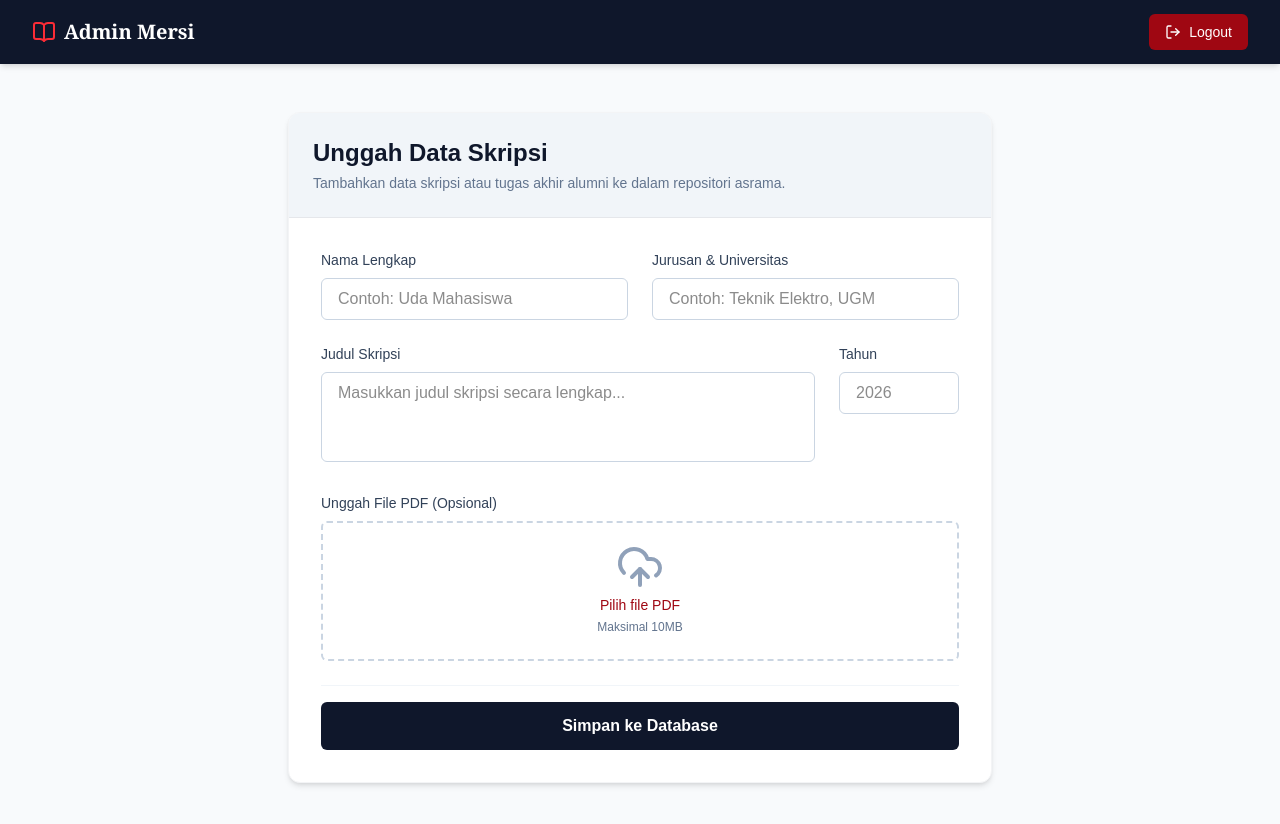
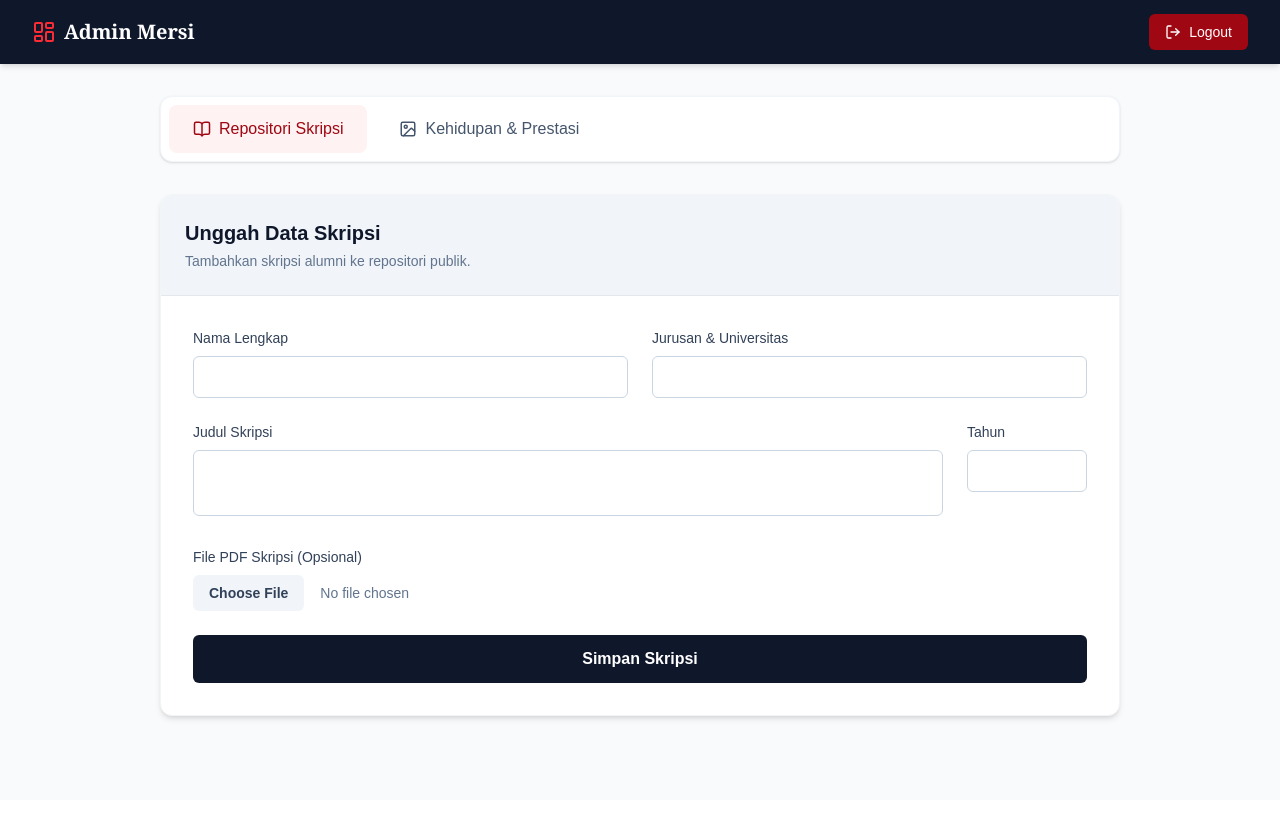
Before and after one commit to sekremersi-tech/asrama-mersi, a Next.js app: page /admin/dashboard in a window 1280 px wide. Shown: the top 824 px of the page. After the commit the page ends 800 px from the top, so only its background shows below. Built offline with nearby package versions, Linux system fonts and the light colour scheme.

Commit message:
Update page.js

```diff
--- a/src/app/admin/dashboard/page.js
+++ b/src/app/admin/dashboard/page.js
@@ -1,84 +1,133 @@
 "use client";
 
-import { useState } from "react";
+import { useState, useEffect } from "react";
 import { useRouter } from "next/navigation";
-import { db } from "@/lib/firebase";
-import { collection, addDoc, serverTimestamp } from "firebase/firestore";
-import { LogOut, BookOpen, UploadCloud, Loader2, CheckCircle, AlertCircle } from "lucide-react";
+import { db, auth } from "@/lib/firebase";
+import { collection, addDoc, getDocs, deleteDoc, doc, serverTimestamp, query, orderBy } from "firebase/firestore";
+import { signOut } from "firebase/auth";
+import { LogOut, BookOpen, UploadCloud, Loader2, CheckCircle, AlertCircle, Image as ImageIcon, Trash2, LayoutDashboard } from "lucide-react";
 
 export default function AdminDashboard() {
   const router = useRouter();
+  const [activeTab, setActiveTab] = useState("skripsi"); // 'skripsi' atau 'kehidupan'
+  const [loading, setLoading] = useState(false);
+  const [status, setStatus] = useState({ type: "", message: "" });
 
-  // State untuk form
+  // State untuk Form Skripsi
   const [nama, setNama] = useState("");
   const [jurusan, setJurusan] = useState("");
   const [judul, setJudul] = useState("");
   const [tahun, setTahun] = useState("");
   const [filePDF, setFilePDF] = useState(null);
 
-  // State untuk indikator proses
-  const [loading, setLoading] = useState(false);
-  const [status, setStatus] = useState({ type: "", message: "" });
+  // State untuk Form Kehidupan & Prestasi
+  const [judulKonten, setJudulKonten] = useState("");
+  const [kategori, setKategori] = useState("PRESTASI");
+  const [deskripsi, setDeskripsi] = useState("");
+  const [fileGambar, setFileGambar] = useState(null);
 
-  const handleLogout = () => {
-    // Arahkan kembali ke halaman login
+  // State untuk Data Tabel
+  const [dataKehidupan, setDataKehidupan] = useState([]);
+
+  useEffect(() => {
+    if (activeTab === "kehidupan") {
+      fetchDataKehidupan();
+    }
+  }, [activeTab]);
+
+  const fetchDataKehidupan = async () => {
+    try {
+      const q = query(collection(db, "kehidupan"), orderBy("createdAt", "desc"));
+      const snapshot = await getDocs(q);
+      const data = snapshot.docs.map(doc => ({ id: doc.id, ...doc.data() }));
+      setDataKehidupan(data);
+    } catch (error) {
+      console.error("Gagal mengambil data:", error);
+    }
+  };
+
+  const handleLogout = async () => {
+    await signOut(auth);
     router.push("/admin/login");
   };
 
-  const handleSubmit = async (e) => {
+  const handleDeleteKonten = async (id) => {
+    if (confirm("Apakah Anda yakin ingin menghapus konten ini? Gambar yang sudah terhapus tidak dapat dikembalikan.")) {
+      try {
+        await deleteDoc(doc(db, "kehidupan", id));
+        fetchDataKehidupan();
+        setStatus({ type: "success", message: "Konten berhasil dihapus!" });
+      } catch (error) {
+        setStatus({ type: "error", message: "Gagal menghapus konten." });
+      }
+    }
+  };
+
+  // Fungsi Upload ke Cloudinary (Bisa untuk PDF maupun Gambar)
+  const uploadToCloudinary = async (file, resourceType = "auto") => {
+    const formData = new FormData();
+    formData.append("file", file);
+    formData.append("upload_preset", process.env.NEXT_PUBLIC_CLOUDINARY_UPLOAD_PRESET);
+
+    const res = await fetch(
+      `https://api.cloudinary.com/v1_1/${process.env.NEXT_PUBLIC_CLOUDINARY_CLOUD_NAME}/${resourceType}/upload`,
+      { method: "POST", body: formData }
+    );
+    const data = await res.json();
+    if (!data.secure_url) throw new Error("Gagal mengunggah file ke Cloudinary.");
+    return data.secure_url;
+  };
+
+  // Submit Skripsi
+  const handleSubmitSkripsi = async (e) => {
     e.preventDefault();
     setLoading(true);
     setStatus({ type: "", message: "" });
 
     try {
       let linkPDF = "#";
+      if (filePDF) {
+        linkPDF = await uploadToCloudinary(filePDF, "raw"); // 'raw' untuk PDF
+      }
+      await addDoc(collection(db, "skripsi"), {
+        nama, jurusan, judul, tahun, linkPDF, createdAt: serverTimestamp()
+      });
+      setStatus({ type: "success", message: "Data skripsi berhasil dipublikasikan!" });
+      setNama(""); setJurusan(""); setJudul(""); setTahun(""); setFilePDF(null);
+      e.target.reset();
+    } catch (error) {
+      setStatus({ type: "error", message: "Gagal menyimpan skripsi: " + error.message });
+    } finally {
+      setLoading(false);
+    }
+  };
 
-      // 1. Proses Upload PDF ke Cloudinary
-      if (filePDF) {
-        const formData = new FormData();
-        formData.append("file", filePDF);
-        // Memanggil preset rahasia dari environment variables
-        formData.append("upload_preset", process.env.NEXT_PUBLIC_CLOUDINARY_UPLOAD_PRESET);
+  // Submit Kehidupan & Prestasi
+  const handleSubmitKehidupan = async (e) => {
+    e.preventDefault();
+    setLoading(true);
+    setStatus({ type: "", message: "" });
 
-        const res = await fetch(
-          `https://api.cloudinary.com/v1_1/${process.env.NEXT_PUBLIC_CLOUDINARY_CLOUD_NAME}/upload`,
-          {
-            method: "POST",
-            body: formData
-          }
-        );
+    try {
+      if (!fileGambar) throw new Error("Anda wajib mengunggah foto dokumentasi!");
 
-        const data = await res.json();
+      const linkGambar = await uploadToCloudinary(fileGambar, "image"); // 'image' untuk foto
 
-        if (data.secure_url) {
-          linkPDF = data.secure_url;
-        } else {
-          throw new Error("Gagal mengunggah dokumen PDF ke server.");
-        }
-      }
-
-      // 2. Proses Simpan Data Teks ke Firestore
-      await addDoc(collection(db, "skripsi"), {
-        nama,
-        jurusan,
-        judul,
-        tahun,
-        linkPDF,
+      await addDoc(collection(db, "kehidupan"), {
+        judul: judulKonten,
+        kategori,
+        deskripsi,
+        linkGambar,
+        tanggal: new Date().toLocaleDateString('id-ID', { day: 'numeric', month: 'long', year: 'numeric' }),
         createdAt: serverTimestamp()
       });
 
-      // Jika sukses, tampilkan pesan dan kosongkan form
-      setStatus({ type: "success", message: "Data skripsi berhasil dipublikasikan ke halaman Alumni!" });
-      setNama("");
-      setJurusan("");
-      setJudul("");
-      setTahun("");
-      setFilePDF(null);
-      e.target.reset(); // Mengosongkan input file HTML
-
+      setStatus({ type: "success", message: "Konten kehidupan/prestasi berhasil ditambahkan!" });
+      setJudulKonten(""); setDeskripsi(""); setFileGambar(null);
+      e.target.reset();
+      fetchDataKehidupan(); // Refresh tabel
     } catch (error) {
-      console.error(error);
-      setStatus({ type: "error", message: "Gagal menyimpan data: " + error.message });
+      setStatus({ type: "error", message: "Gagal menyimpan konten: " + error.message });
     } finally {
       setLoading(false);
     }
@@ -86,137 +135,174 @@ export default function AdminDashboard() {
 
   return (
     <div className="min-h-screen bg-slate-50">
-      {/* Navbar Admin */}
-      <nav className="bg-slate-900 text-white shadow-md">
+      <nav className="bg-slate-900 text-white shadow-md sticky top-0 z-50">
         <div className="max-w-7xl mx-auto px-4 sm:px-6 lg:px-8">
           <div className="flex justify-between h-16 items-center">
             <div className="flex items-center gap-2 font-serif font-bold text-xl">
-              <BookOpen className="text-red-500" />
+              <LayoutDashboard className="text-red-500" />
               <span>Admin Mersi</span>
             </div>
-            <button
-              onClick={handleLogout}
-              className="flex items-center gap-2 bg-red-800 hover:bg-red-700 px-4 py-2 rounded-md text-sm font-medium transition-colors"
-            >
+            <button onClick={handleLogout} className="flex items-center gap-2 bg-red-800 hover:bg-red-700 px-4 py-2 rounded-md text-sm font-medium transition-colors">
               <LogOut size={16} /> Logout
             </button>
           </div>
         </div>
       </nav>
 
-      {/* Konten Utama */}
-      <main className="max-w-3xl mx-auto px-4 sm:px-6 lg:px-8 py-12">
-        <div className="bg-white rounded-xl shadow-md border border-gray-100 overflow-hidden">
-          <div className="bg-slate-100 p-6 border-b border-gray-200">
-            <h1 className="text-2xl font-bold text-slate-900">Unggah Data Skripsi</h1>
-            <p className="text-slate-500 text-sm mt-1">Tambahkan data skripsi atau tugas akhir alumni ke dalam repositori asrama.</p>
+      <main className="max-w-5xl mx-auto px-4 sm:px-6 lg:px-8 py-8">
+
+        {/* Sistem Menu Tab */}
+        <div className="flex space-x-2 mb-8 bg-white p-2 rounded-xl shadow-sm border border-slate-100 overflow-x-auto">
+          <button
+            onClick={() => { setActiveTab("skripsi"); setStatus({}); }}
+            className={`flex items-center gap-2 px-6 py-3 rounded-lg font-medium transition-colors whitespace-nowrap ${activeTab === "skripsi" ? "bg-red-50 text-red-800" : "text-slate-600 hover:bg-slate-50"}`}
+          >
+            <BookOpen size={18} /> Repositori Skripsi
+          </button>
+          <button
+            onClick={() => { setActiveTab("kehidupan"); setStatus({}); }}
+            className={`flex items-center gap-2 px-6 py-3 rounded-lg font-medium transition-colors whitespace-nowrap ${activeTab === "kehidupan" ? "bg-red-50 text-red-800" : "text-slate-600 hover:bg-slate-50"}`}
+          >
+            <ImageIcon size={18} /> Kehidupan & Prestasi
+          </button>
         </div>
 
-          <form onSubmit={handleSubmit} className="p-6 md:p-8 space-y-6">
-
-            {/* Notifikasi Status */}
+        {/* Notifikasi Global */}
         {status.message && (
-              <div className={`p-4 rounded-md flex items-start gap-3 ${status.type === 'success' ? 'bg-green-50 text-green-800 border border-green-200' : 'bg-red-50 text-red-800 border border-red-200'}`}>
+          <div className={`p-4 rounded-lg mb-6 flex items-start gap-3 shadow-sm ${status.type === 'success' ? 'bg-green-50 text-green-800 border border-green-200' : 'bg-red-50 text-red-800 border border-red-200'}`}>
             {status.type === 'success' ? <CheckCircle size={20} className="shrink-0 mt-0.5" /> : <AlertCircle size={20} className="shrink-0 mt-0.5" />}
             <p className="text-sm font-medium">{status.message}</p>
           </div>
         )}
 
-            {/* Input Nama & Jurusan */}
+        {/* ================= TAB SKRIPSI ================= */}
+        {activeTab === "skripsi" && (
+          <div className="bg-white rounded-xl shadow-md border border-gray-100 overflow-hidden">
+            <div className="bg-slate-100 p-6 border-b border-gray-200">
+              <h2 className="text-xl font-bold text-slate-900">Unggah Data Skripsi</h2>
+              <p className="text-slate-500 text-sm mt-1">Tambahkan skripsi alumni ke repositori publik.</p>
+            </div>
+            <form onSubmit={handleSubmitSkripsi} className="p-6 md:p-8 space-y-6">
               <div className="grid grid-cols-1 md:grid-cols-2 gap-6">
                 <div>
                   <label className="block text-sm font-medium text-slate-700 mb-2">Nama Lengkap</label>
-                <input
-                  type="text"
-                  required
-                  value={nama}
-                  onChange={(e) => setNama(e.target.value)}
-                  className="w-full px-4 py-2 border border-slate-300 rounded-md focus:ring-2 focus:ring-red-800 focus:border-red-800 outline-none transition-all"
-                  placeholder="Contoh: Uda Mahasiswa"
-                />
+                  <input type="text" required value={nama} onChange={(e) => setNama(e.target.value)} className="w-full px-4 py-2 border border-slate-300 rounded-md focus:ring-2 focus:ring-red-800 outline-none" />
                 </div>
                 <div>
                   <label className="block text-sm font-medium text-slate-700 mb-2">Jurusan & Universitas</label>
-                <input
-                  type="text"
-                  required
-                  value={jurusan}
-                  onChange={(e) => setJurusan(e.target.value)}
-                  className="w-full px-4 py-2 border border-slate-300 rounded-md focus:ring-2 focus:ring-red-800 focus:border-red-800 outline-none transition-all"
-                  placeholder="Contoh: Teknik Elektro, UGM"
-                />
+                  <input type="text" required value={jurusan} onChange={(e) => setJurusan(e.target.value)} className="w-full px-4 py-2 border border-slate-300 rounded-md focus:ring-2 focus:ring-red-800 outline-none" />
                 </div>
               </div>
-
-            {/* Input Judul & Tahun */}
               <div className="grid grid-cols-1 md:grid-cols-[1fr_120px] gap-6">
                 <div>
                   <label className="block text-sm font-medium text-slate-700 mb-2">Judul Skripsi</label>
-                <textarea
-                  required
-                  rows="3"
-                  value={judul}
-                  onChange={(e) => setJudul(e.target.value)}
-                  className="w-full px-4 py-2 border border-slate-300 rounded-md focus:ring-2 focus:ring-red-800 focus:border-red-800 outline-none transition-all resize-none"
-                  placeholder="Masukkan judul skripsi secara lengkap..."
-                ></textarea>
+                  <textarea required rows="2" value={judul} onChange={(e) => setJudul(e.target.value)} className="w-full px-4 py-2 border border-slate-300 rounded-md focus:ring-2 focus:ring-red-800 outline-none resize-none"></textarea>
                 </div>
                 <div>
                   <label className="block text-sm font-medium text-slate-700 mb-2">Tahun</label>
-                <input
-                  type="number"
-                  required
-                  value={tahun}
-                  onChange={(e) => setTahun(e.target.value)}
-                  className="w-full px-4 py-2 border border-slate-300 rounded-md focus:ring-2 focus:ring-red-800 focus:border-red-800 outline-none transition-all"
-                  placeholder="2026"
-                />
+                  <input type="number" required value={tahun} onChange={(e) => setTahun(e.target.value)} className="w-full px-4 py-2 border border-slate-300 rounded-md focus:ring-2 focus:ring-red-800 outline-none" />
                 </div>
               </div>
+              <div>
+                <label className="block text-sm font-medium text-slate-700 mb-2">File PDF Skripsi (Opsional)</label>
+                <input type="file" accept=".pdf" onChange={(e) => setFilePDF(e.target.files[0])} className="w-full text-sm text-slate-500 file:mr-4 file:py-2 file:px-4 file:rounded-md file:border-0 file:text-sm file:font-semibold file:bg-slate-100 file:text-slate-700 hover:file:bg-slate-200 cursor-pointer" />
+              </div>
+              <button type="submit" disabled={loading} className="w-full flex justify-center items-center gap-2 bg-slate-900 hover:bg-slate-800 text-white px-6 py-3 rounded-md font-semibold disabled:bg-slate-400">
+                {loading ? <><Loader2 className="animate-spin" size={20} /> Memproses...</> : "Simpan Skripsi"}
+              </button>
+            </form>
+          </div>
+        )}
 
-            {/* Upload File */}
+        {/* ================= TAB KEHIDUPAN & PRESTASI ================= */}
+        {activeTab === "kehidupan" && (
+          <div className="space-y-8">
+            {/* Form Tambah Konten */}
+            <div className="bg-white rounded-xl shadow-md border border-gray-100 overflow-hidden">
+              <div className="bg-slate-100 p-6 border-b border-gray-200">
+                <h2 className="text-xl font-bold text-slate-900">Manajemen Konten & Foto</h2>
+                <p className="text-slate-500 text-sm mt-1">Unggah foto dan berita seputar prestasi, wirausaha, atau kegiatan asrama.</p>
+              </div>
+              <form onSubmit={handleSubmitKehidupan} className="p-6 md:p-8 space-y-6">
+                <div className="grid grid-cols-1 md:grid-cols-[1fr_200px] gap-6">
                   <div>
-              <label className="block text-sm font-medium text-slate-700 mb-2">Unggah File PDF (Opsional)</label>
-              <div className="mt-1 flex justify-center px-6 pt-5 pb-6 border-2 border-slate-300 border-dashed rounded-md hover:bg-slate-50 transition-colors">
-                <div className="space-y-1 text-center">
-                  <UploadCloud className="mx-auto h-12 w-12 text-slate-400" />
-                  <div className="flex text-sm text-slate-600 justify-center">
-                    <label className="relative cursor-pointer bg-white rounded-md font-medium text-red-800 hover:text-red-700 focus-within:outline-none focus-within:ring-2 focus-within:ring-offset-2 focus-within:ring-red-800 px-1">
-                      <span>Pilih file PDF</span>
-                      <input
-                        type="file"
-                        accept=".pdf"
-                        className="sr-only"
-                        onChange={(e) => setFilePDF(e.target.files[0])}
-                      />
-                    </label>
+                    <label className="block text-sm font-medium text-slate-700 mb-2">Judul Konten/Berita</label>
+                    <input type="text" required value={judulKonten} onChange={(e) => setJudulKonten(e.target.value)} className="w-full px-4 py-2 border border-slate-300 rounded-md focus:ring-2 focus:ring-red-800 outline-none" placeholder="Contoh: Tim PKM-KC Asrama Raih Pendanaan..." />
                   </div>
-                  <p className="text-xs text-slate-500">
-                    {filePDF ? `Terpilih: ${filePDF.name}` : "Maksimal 10MB"}
-                  </p>
+                  <div>
+                    <label className="block text-sm font-medium text-slate-700 mb-2">Kategori</label>
+                    <select value={kategori} onChange={(e) => setKategori(e.target.value)} className="w-full px-4 py-2 border border-slate-300 rounded-md focus:ring-2 focus:ring-red-800 outline-none bg-white">
+                      <option value="PRESTASI">Prestasi</option>
+                      <option value="KEWIRAUSAHAAN">Kewirausahaan</option>
+                      <option value="KEHIDUPAN">Kehidupan Asrama</option>
+                    </select>
+                  </div>
+                </div>
+                <div>
+                  <label className="block text-sm font-medium text-slate-700 mb-2">Deskripsi Singkat</label>
+                  <textarea required rows="3" value={deskripsi} onChange={(e) => setDeskripsi(e.target.value)} className="w-full px-4 py-2 border border-slate-300 rounded-md focus:ring-2 focus:ring-red-800 outline-none resize-none" placeholder="Ceritakan detail kegiatan atau pencapaian tersebut..."></textarea>
+                </div>
+                <div>
+                  <label className="block text-sm font-medium text-slate-700 mb-2">Unggah Foto Utama (Wajib)</label>
+                  <div className="flex items-center gap-4">
+                    <div className="shrink-0 w-16 h-16 bg-slate-100 rounded-lg flex items-center justify-center border border-slate-200">
+                      {fileGambar ? <CheckCircle className="text-green-600" /> : <ImageIcon className="text-slate-400" />}
+                    </div>
+                    <input type="file" required accept="image/*" onChange={(e) => setFileGambar(e.target.files[0])} className="w-full text-sm text-slate-500 file:mr-4 file:py-2 file:px-4 file:rounded-md file:border-0 file:text-sm file:font-semibold file:bg-red-50 file:text-red-800 hover:file:bg-red-100 cursor-pointer" />
+                  </div>
+                </div>
+                <button type="submit" disabled={loading} className="w-full flex justify-center items-center gap-2 bg-slate-900 hover:bg-slate-800 text-white px-6 py-3 rounded-md font-semibold disabled:bg-slate-400">
+                  {loading ? <><Loader2 className="animate-spin" size={20} /> Mengunggah Foto...</> : "Publikasikan Konten"}
+                </button>
+              </form>
+            </div>
+
+            {/* Tabel Kelola Konten */}
+            <div className="bg-white rounded-xl shadow-md border border-gray-100 overflow-hidden">
+              <div className="p-6 border-b border-gray-200 flex justify-between items-center">
+                <h3 className="font-bold text-slate-900">Daftar Konten Terpublikasi</h3>
+                <span className="text-xs bg-slate-100 text-slate-600 px-3 py-1 rounded-full">{dataKehidupan.length} Item</span>
+              </div>
+              <div className="overflow-x-auto">
+                <table className="w-full text-left text-sm">
+                  <thead className="bg-slate-50 border-b border-gray-200 text-slate-600">
+                    <tr>
+                      <th className="p-4 font-medium">Foto</th>
+                      <th className="p-4 font-medium">Judul & Kategori</th>
+                      <th className="p-4 font-medium">Tanggal</th>
+                      <th className="p-4 font-medium text-center">Aksi</th>
+                    </tr>
+                  </thead>
+                  <tbody className="divide-y divide-gray-100">
+                    {dataKehidupan.length === 0 ? (
+                      <tr><td colSpan="4" className="p-8 text-center text-slate-500">Belum ada konten yang ditambahkan.</td></tr>
+                    ) : (
+                      dataKehidupan.map((item) => (
+                        <tr key={item.id} className="hover:bg-slate-50">
+                          <td className="p-4">
+                            <div className="w-16 h-12 rounded overflow-hidden bg-slate-200">
+                              <img src={item.linkGambar} alt={item.judul} className="w-full h-full object-cover" />
+                            </div>
+                          </td>
+                          <td className="p-4">
+                            <div className="font-semibold text-slate-900 line-clamp-1">{item.judul}</div>
+                            <div className="text-xs text-red-800 font-medium mt-1">{item.kategori}</div>
+                          </td>
+                          <td className="p-4 text-slate-500 whitespace-nowrap">{item.tanggal}</td>
+                          <td className="p-4 text-center">
+                            <button onClick={() => handleDeleteKonten(item.id)} className="p-2 text-red-500 hover:bg-red-50 rounded-md transition-colors" title="Hapus Konten">
+                              <Trash2 size={18} />
+                            </button>
+                          </td>
+                        </tr>
+                      ))
+                    )}
+                  </tbody>
+                </table>
               </div>
             </div>
           </div>
-
-            {/* Tombol Submit */}
-            <div className="pt-4 border-t border-slate-100">
-              <button
-                type="submit"
-                disabled={loading}
-                className="w-full flex justify-center items-center gap-2 bg-slate-900 hover:bg-slate-800 text-white px-6 py-3 rounded-md font-semibold transition-all disabled:bg-slate-400 disabled:cursor-not-allowed"
-              >
-                {loading ? (
-                  <>
-                    <Loader2 className="animate-spin" size={20} /> Memproses Data...
-                  </>
-                ) : (
-                  "Simpan ke Database"
         )}
-              </button>
-            </div>
-
-          </form>
-        </div>
       </main>
     </div>
   );
```
Lines whose indentation alone changed are shown as unchanged.
